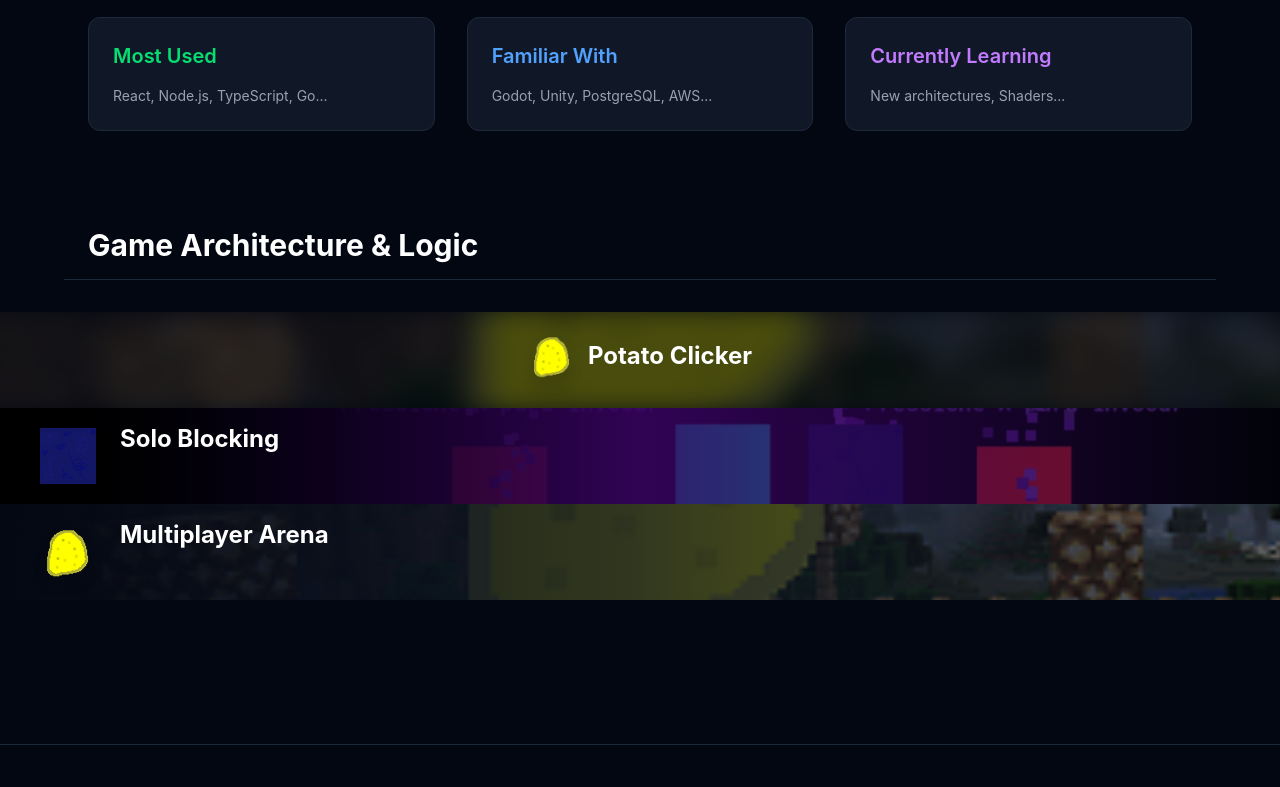
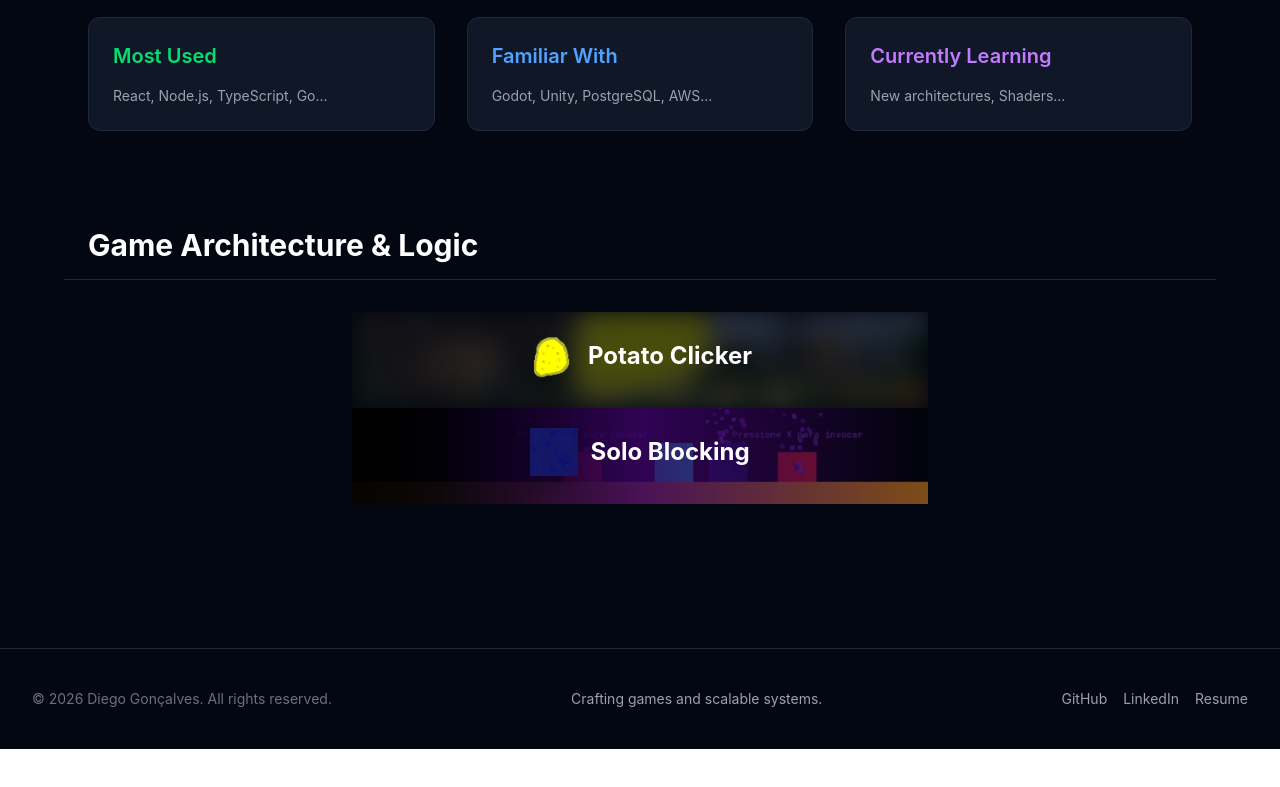
Before and after one commit to DevDiegolas/Portifolio-Diego, a React (Vite) app: page / in a window 1280 px wide. Shown: the part 421-1208 px from the top of the page. After the commit the page ends 1170 px from the top, so only its background shows below. Built offline with nearby package versions, Linux system fonts and the light colour scheme.

Commit message:
update game cards with hover expansion effect

```diff
--- a/src/components/GameCard.tsx
+++ b/src/components/GameCard.tsx
@@ -18,38 +18,38 @@ export default function GameCard({
   overlayVia = 'via-gray-900/70',
 }: GameCardProps) {
   return (
-    <div className="w-full relative overflow-hidden h-24 hover:h-72 transition-all duration-500 ease-in-out cursor-pointer group">
+    <div className="w-[45%] mx-auto relative overflow-hidden h-24 hover:h-96 transition-all duration-500 ease-in-out cursor-pointer group hover:w-full">
 
       {/* Background Image */}
       <img
         src={`/src/assets/${bgImageName}`}
         alt="Game Background"
-        className="absolute inset-0 w-full h-full object-cover scale-110 opacity-50 group-hover:opacity-75 transition-opacity duration-500"
+        className="absolute inset-0 w-full h-full object-cover scale-100 group-hover:scale-110 opacity-50 group-hover:opacity-80 transition-all duration-500"
       />
 
       {/* Gradient Overlay */}
       <div className={`absolute inset-0 bg-linear-to-r ${overlayFrom} ${overlayVia} to-transparent`} />
 
       {/* Content */}
-      <div className="relative z-10 h-full flex flex-col justify-center px-10 py-6">
-        <div className="flex items-center gap-6">
+      <div className="relative z-10 flex flex-col items-center px-10 py-5">
 
-          {/* Icon */}
-          <div className="w-14 h-14 shrink-0 drop-shadow-xl transition-transform duration-500 group-hover:scale-110">
+        {/* Header — sempre visível */}
+        <div className="flex items-center gap-3">
+          <div className="w-12 h-12 shrink-0 drop-shadow-xl transition-transform duration-500 group-hover:scale-110">
             <img
               src={`/src/assets/${iconImageName}`}
               alt="Game Icon"
               className="w-full h-full object-contain"
             />
           </div>
+          <h3 className="text-2xl font-bold text-white">{title}</h3>
+        </div>
 
-          {/* Text */}
-          <div>
-            <h3 className="text-2xl font-bold text-white">{title}</h3>
-            <p className="text-gray-300 text-sm mt-3 max-w-2xl opacity-0 group-hover:opacity-100 transition-opacity duration-500 delay-150 leading-relaxed">
-              {description}
-            </p>
-          </div>
+        {/* Descrição — aparece no hover */}
+        <div className="mt-6 max-w-lg text-center opacity-0 group-hover:opacity-100 transition-opacity duration-500 delay-150 space-y-3">
+          <p className="text-gray-300 text-sm leading-relaxed">
+            {description}
+          </p>
         </div>
       </div>
 
--- a/src/components/Home.tsx
+++ b/src/components/Home.tsx
@@ -53,18 +53,12 @@ export default function Home() {
           <PotatoCard />
           <GameCard
             title="Solo Blocking"
-            description="inspirado em solo leveling"
+            description="Lorem ipsum dolor sit amet, consectetur adipiscing elit. Sed do eiusmod tempor incididunt ut labore et dolore magna aliqua. Ut enim ad minim veniam, quis nostrud exercitation ullamco laboris nisi ut aliquip ex ea commodo consequat."
             bgImageName="bg-solo.png"
             iconImageName="icon-solo.png"
             accentColor="#7c3aed"
             overlayFrom="from-black/95"
             overlayVia="via-purple-950/80"
-          />
-          <GameCard
-            title="Multiplayer Arena"
-            description="Exploring rollback netcode and client-side prediction for a seamless online competitive experience."
-            bgImageName="bg-potato.png"
-            iconImageName="icon-potato.png"
           />
         </div>
       </section>
--- a/src/components/PotatoCard.tsx
+++ b/src/components/PotatoCard.tsx
@@ -9,13 +9,13 @@ const scattered = [
 
 export default function PotatoCard() {
   return (
-    <div className="w-full relative overflow-hidden h-24 hover:h-130 transition-all duration-500 ease-in-out cursor-pointer group">
+    <div className="w-[45%] mx-auto relative overflow-hidden h-24 hover:h-96 transition-all duration-500 ease-in-out cursor-pointer group hover:w-full">
 
       {/* Background com blur */}
       <img
         src="/src/assets/bg-potato.png"
         alt=""
-        className="absolute inset-0 w-full h-full object-cover scale-110 blur-md opacity-70"
+        className="absolute inset-0 w-full h-full object-cover scale-100 group-hover:scale-110 blur-md opacity-70 group-hover:opacity-80 transition-all duration-500"
       />
 
       {/* Overlay escuro para legibilidade */}
```
